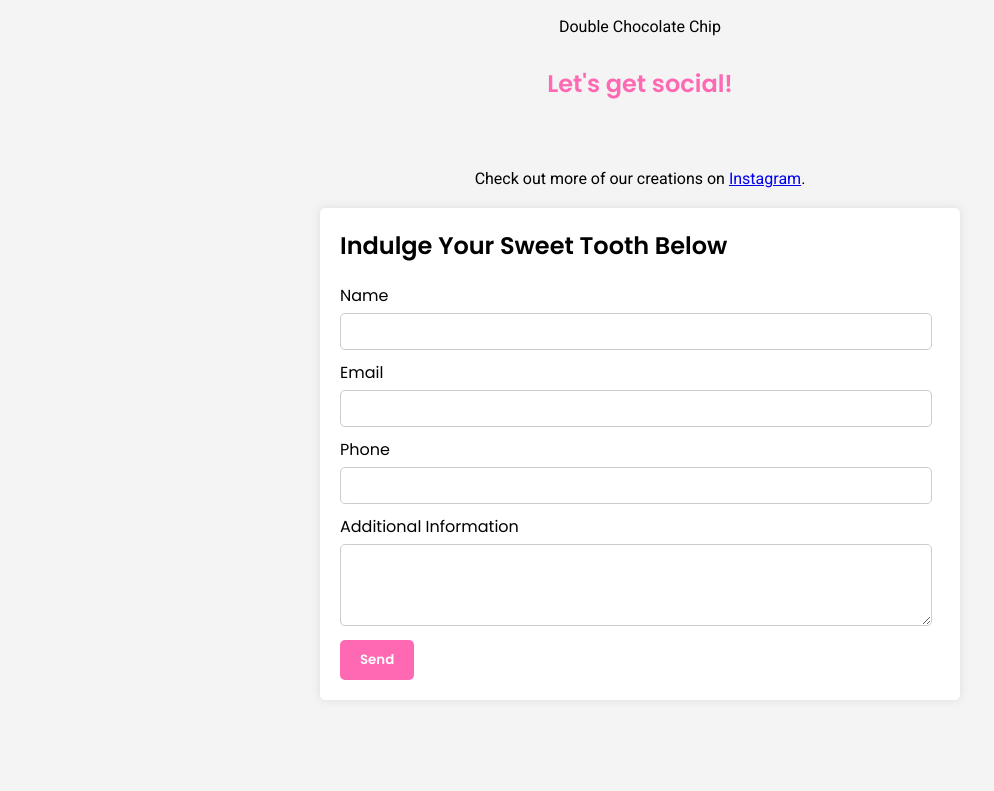
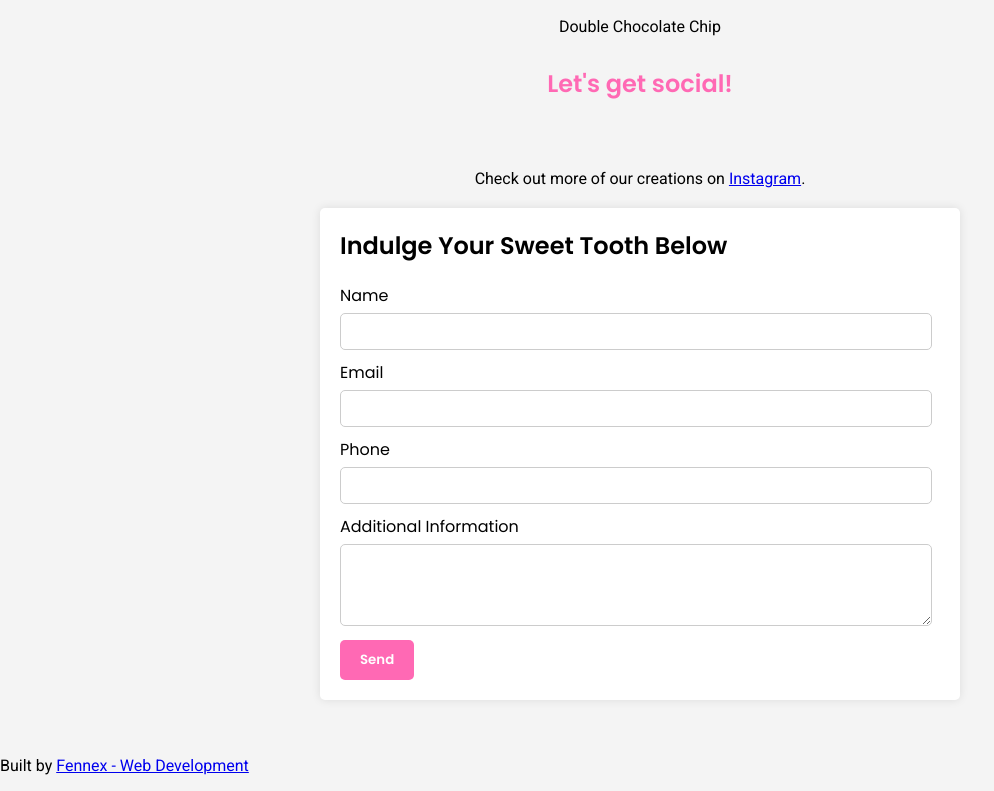
Before and after one commit to JohnCThroneberry/DippedByAmandaJo, a plain HTML site: page index.html in a window 1280 px wide. Shown: the part 872-1663 px from the top of the page, without its empty margins (0-994 px from the left). Before the commit the page ends 1612 px from the top, so only its background shows below. Drawn offline with Linux system fonts and the light colour scheme; a script that the page names is missing.

Commit message:
Update index.html
Footer

```diff
--- a/index.html
+++ b/index.html
@@ -92,5 +92,7 @@
 
     <script src="script.js"></script>
   </body>
-
+  <footer class="watermark">
+    <p>Built by <a href="https://www.fennexwebdevelopment.com" target="_blank">Fennex - Web Development</a></p>
+ </footer>
 </html>
```
